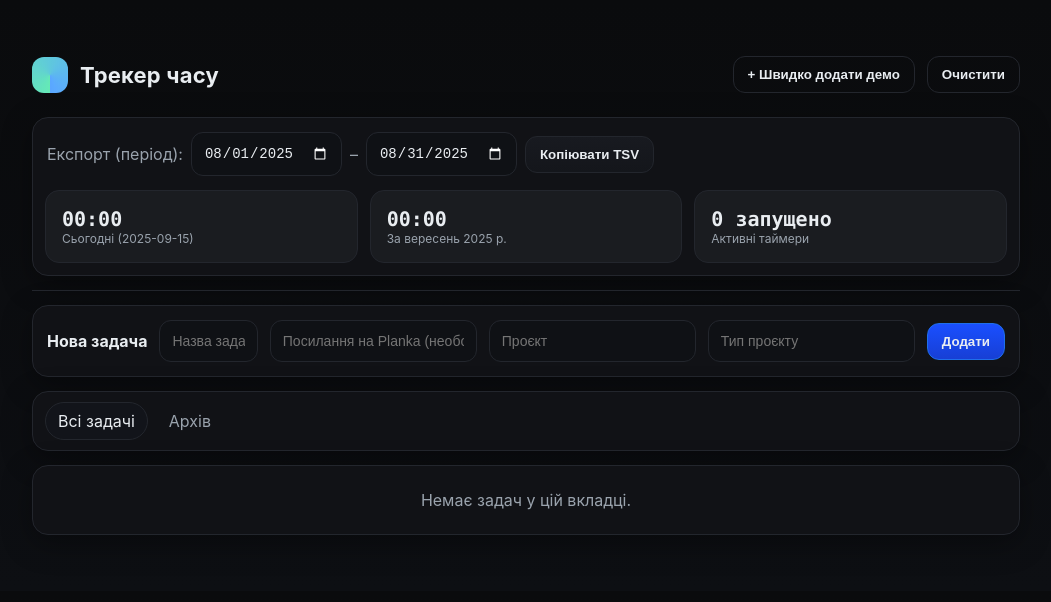
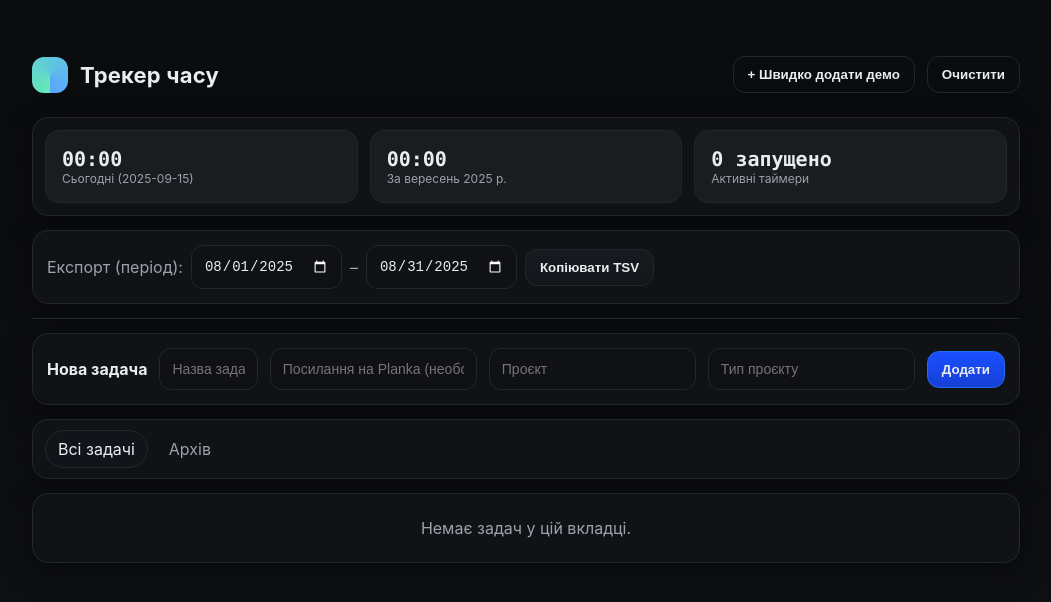
Before and after one commit to eightalex/time-tracker, a Vue app: page / in a window 1280 px wide. Shown: the top 602 px of the page, without its empty margins (114-1165 px from the left). Built offline with nearby package versions, Linux system fonts and the light colour scheme.

Commit message:
feat: add Metrics and Export components

```diff
--- a/src/App.vue
+++ b/src/App.vue
@@ -2,12 +2,16 @@
   <div class="container" v-cloak>
     <HeaderBar @create-seed="createSeed" @clear-all="clearAll" />
 
-    <FiltersAndMetrics
-      v-model:exportStartStr="exportStartStr"
-      v-model:exportEndStr="exportEndStr"
+    <Metrics
       :today="today"
       :tasks="tasks"
       :running-count="runningCount"
+    />
+
+    <Export
+      v-model:exportStartStr="exportStartStr"
+      v-model:exportEndStr="exportEndStr"
+      :tasks="tasks"
     />
 
     <div class="hr"></div>
@@ -23,7 +27,8 @@
 <script setup>
 import { reactive, computed, watch, onMounted, toRefs } from 'vue';
 import HeaderBar from './components/HeaderBar.vue';
-import FiltersAndMetrics from './components/FiltersAndMetrics.vue';
+import Metrics from './components/Metrics.vue';
+import Export from './components/Export.vue';
 import NewTaskForm from './components/NewTaskForm.vue';
 import TabsBar from './components/TabsBar.vue';
 import TasksTable from './components/TasksTable.vue';
--- a/src/components/FiltersAndMetrics.vue
+++ b/src/components/Export.vue
@@ -9,38 +9,18 @@
         <button class="btn" @click="copyTSV">Копіювати TSV</button>
       </div>
     </div>
-
-    <div class="metrics">
-      <div class="metric">
-        <div class="k mono">{{ formatMs(totalForDate(tasks, today)) }}</div>
-        <div class="l">Сьогодні ({{ toISODate(today) }})</div>
-      </div>
-      <div class="metric">
-        <div class="k mono">{{ formatMs(totalForMonth(tasks, currentMonthDate)) }}</div>
-        <div class="l">За {{ monthLabel(currentMonthDate) }}</div>
-      </div>
-      <div class="metric">
-        <div class="k mono">{{ runningCount }} запущено</div>
-        <div class="l">Активні таймери</div>
-      </div>
-    </div>
-
-    <!-- Hidden textarea for copy fallback -->
     <textarea ref="hiddenTA" style="position:absolute;left:-9999px;top:-9999px;height:1px;width:1px"></textarea>
   </div>
 </template>
 
 <script setup>
 import { computed, ref } from 'vue';
-import { formatMs, toISODate, monthLabel } from '../helpers';
-import { totalForDate, totalForMonth, buildTaskTotalsForRange } from '../helpers';
+import { buildTaskTotalsForRange } from '../helpers';
 
 const props = defineProps({
   exportStartStr: String,
   exportEndStr: String,
-  today: { type: Date, required: true },
   tasks: { type: Array, required: true },
-  runningCount: { type: Number, required: true },
 });
 const emit = defineEmits(['update:exportStartStr','update:exportEndStr']);
 
@@ -48,9 +28,6 @@ const modelExportStartStr = computed({ get:()=>props.exportStartStr, set:v=>emit
 const modelExportEndStr = computed({ get:()=>props.exportEndStr, set:v=>emit('update:exportEndStr', v) });
 
 const hiddenTA = ref(null);
-
-// Current month date (1st day) for monthly metrics
-const currentMonthDate = computed(()=> new Date(new Date().getFullYear(), new Date().getMonth(), 1));
 
 function exportRange(){
   const start = new Date(props.exportStartStr + 'T00:00:00').getTime();
@@ -63,7 +40,6 @@ function copyTSV(){
   const {start, end} = exportRange();
   const rows = buildTaskTotalsForRange(props.tasks, start, end);
   const lines = [];
-  // Remove tabs, newlines, and semicolons from fields; tabs delimit cells
   const clean = s => String(s ?? '').replace(/[;\t\r\n]/g, ' ');
   for(const r of rows){
     const hours = Math.floor((r.ms/3600000)*100)/100;
@@ -81,17 +57,10 @@ function copyTSV(){
   }
   alert('Скопійовано у буфер — вставляйте в Google Sheets.');
 }
-
 </script>
 
 <style scoped>
+.card{margin-top:14px;}
 .toolbar{display:flex;align-items:center;gap:12px;flex-wrap:wrap;padding:14px;}
 .toolbar .field{display:flex;gap:8px;align-items:center}
-.chips{display:flex;gap:8px;flex-wrap:wrap;}
-.chip{padding:6px 10px;border-radius:999px;border:1px solid var(--line);background:#12141a;color:var(--sub);font-size:12px}
-.chip.running{color:#22c55e;border-color:#22c55e}
-.metrics{display:grid;grid-template-columns:repeat(3,1fr);gap:12px;padding: 0 12px 12px;}
-.metric{padding:16px;border-radius:14px;background:var(--muted);border:1px solid var(--line)}
-.metric .k{font-size:20px;font-weight:700}
-.metric .l{font-size:12px;color:var(--sub)}
 </style>
--- /dev/null
+++ b/src/components/Metrics.vue
@@ -0,0 +1,39 @@
+<template>
+  <div class="card stack">
+    <div class="metrics">
+      <div class="metric">
+        <div class="k mono">{{ formatMs(totalForDate(tasks, today)) }}</div>
+        <div class="l">Сьогодні ({{ toISODate(today) }})</div>
+      </div>
+      <div class="metric">
+        <div class="k mono">{{ formatMs(totalForMonth(tasks, currentMonthDate)) }}</div>
+        <div class="l">За {{ monthLabel(currentMonthDate) }}</div>
+      </div>
+      <div class="metric">
+        <div class="k mono">{{ runningCount }} запущено</div>
+        <div class="l">Активні таймери</div>
+      </div>
+    </div>
+  </div>
+</template>
+
+<script setup>
+import { computed } from 'vue';
+import { formatMs, toISODate, monthLabel } from '../helpers';
+import { totalForDate, totalForMonth } from '../helpers';
+
+const props = defineProps({
+  today: { type: Date, required: true },
+  tasks: { type: Array, required: true },
+  runningCount: { type: Number, required: true },
+});
+
+const currentMonthDate = computed(() => new Date(new Date().getFullYear(), new Date().getMonth(), 1));
+</script>
+
+<style scoped>
+.metrics{display:grid;grid-template-columns:repeat(3,1fr);gap:12px;padding:12px;}
+.metric{padding:16px;border-radius:14px;background:var(--muted);border:1px solid var(--line)}
+.metric .k{font-size:20px;font-weight:700}
+.metric .l{font-size:12px;color:var(--sub)}
+</style>
```
